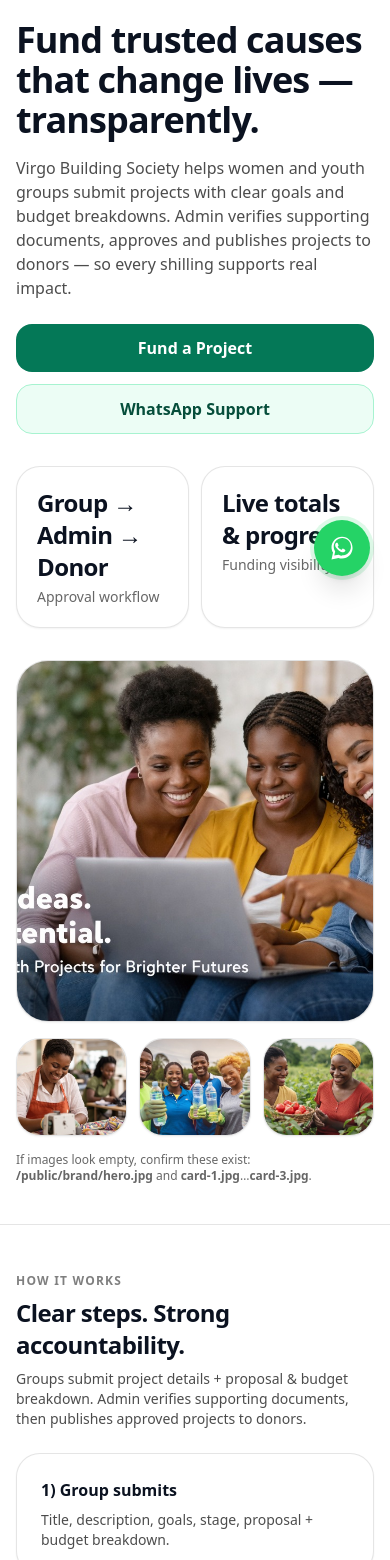
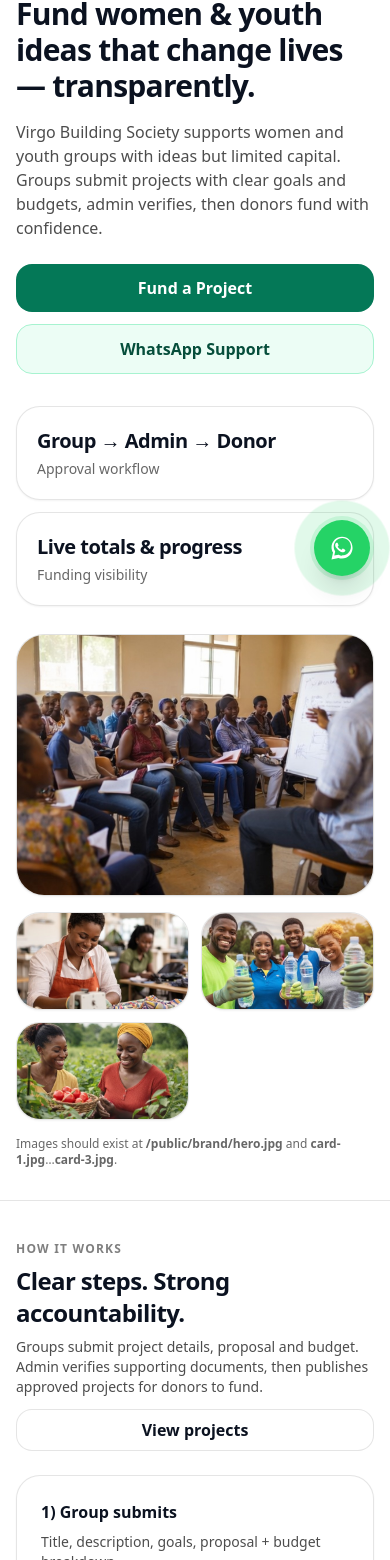
Before and after one commit to mugagamuto/virgo-society-ug, a Next.js app: page / in a window 390 px wide. Shown: the part 248-1808 px from the top of the page. Built offline with nearby package versions, Linux system fonts and the light colour scheme.

Commit message:
Remove dev image warning + update brand images

```diff
--- a/app/page.tsx
+++ b/app/page.tsx
@@ -2,12 +2,11 @@
 
 import React from "react";
 import Link from "next/link";
-import Image from "next/image";
 
 function Stat({ label, value }: { label: string; value: string }) {
   return (
     <div className="rounded-3xl border border-black/10 bg-white p-5 shadow-sm">
-      <div className="text-2xl font-semibold tracking-tight">{value}</div>
+      <div className="text-xl font-semibold tracking-tight sm:text-2xl">{value}</div>
       <div className="mt-1 text-sm text-black/60">{label}</div>
     </div>
   );
@@ -26,20 +25,23 @@ export default function HomePage() {
     <div className="min-h-screen bg-white">
       <div className="pointer-events-none absolute inset-x-0 top-0 -z-10 h-[520px] bg-gradient-to-b from-emerald-50 via-white to-white" />
 
-      {/* NAV (NO admin login here) */}
+      {/* NAV */}
       <header className="border-b border-black/10 bg-white/80 backdrop-blur">
-        <div className="mx-auto flex max-w-6xl items-center justify-between gap-3 px-4 py-5">
+        <div className="mx-auto flex max-w-6xl items-center justify-between px-4 py-4">
+          {/* Optional: add logo here if you want */}
+          <div className="text-sm font-semibold text-black/80">Virgo Building Society</div>
+
           <nav className="flex items-center gap-2">
             <Link
               href="/donors"
-              className="hidden rounded-2xl px-4 py-2 text-base font-semibold text-black/70 hover:bg-black/[0.04] md:inline-flex"
+              className="hidden rounded-2xl px-4 py-2 text-sm font-semibold text-black/70 hover:bg-black/[0.04] sm:inline-flex"
             >
               Fund a Project
             </Link>
 
             <Link
               href="/members/login"
-              className="rounded-2xl border border-black/10 bg-white px-4 py-2 text-base font-semibold hover:bg-black/[0.02]"
+              className="rounded-2xl border border-black/10 bg-white px-4 py-2 text-sm font-semibold hover:bg-black/[0.02]"
             >
               Member Login
             </Link>
@@ -48,8 +50,9 @@ export default function HomePage() {
       </header>
 
       {/* HERO */}
-      <section className="mx-auto max-w-6xl px-4 py-10 md:py-14">
-        <div className="grid items-center gap-8 md:grid-cols-2">
+      <section className="mx-auto max-w-6xl px-4 py-8 sm:py-12">
+        <div className="grid gap-7 md:grid-cols-2 md:items-center">
+          {/* LEFT */}
           <div>
             <div className="flex flex-wrap gap-2">
               <Pill>Verified community projects</Pill>
@@ -57,19 +60,20 @@ export default function HomePage() {
               <Pill>Track every donation</Pill>
             </div>
 
-            <h1 className="mt-5 text-4xl font-semibold tracking-tight md:text-5xl">
-              Fund trusted causes that change lives — transparently.
+            <h1 className="mt-4 text-3xl font-semibold tracking-tight sm:text-4xl md:text-5xl">
+              Fund women & youth ideas that change lives — transparently.
             </h1>
 
             <p className="mt-4 max-w-xl text-base text-black/70">
-              Virgo Building Society helps women and youth groups submit projects with clear goals and budget breakdowns.
-              Admin verifies supporting documents, approves and publishes projects to donors — so every shilling supports real impact.
+              Virgo Building Society supports women and youth groups with ideas but limited capital.
+              Groups submit projects with clear goals and budgets, admin verifies, then donors fund with confidence.
             </p>
 
-            <div className="mt-6 flex flex-col gap-3 sm:flex-row">
+            {/* Buttons: full width on mobile */}
+            <div className="mt-6 grid gap-3 sm:flex sm:flex-row">
               <Link
                 href="/donors"
-                className="inline-flex items-center justify-center rounded-2xl bg-emerald-700 px-5 py-3 text-base font-semibold text-white hover:bg-emerald-800"
+                className="inline-flex w-full items-center justify-center rounded-2xl bg-emerald-700 px-5 py-3 text-base font-semibold text-white hover:bg-emerald-800 sm:w-auto"
               >
                 Fund a Project
               </Link>
@@ -78,55 +82,46 @@ export default function HomePage() {
                 href="https://wa.me/256780787228"
                 target="_blank"
                 rel="noreferrer"
-                className="inline-flex items-center justify-center rounded-2xl border border-emerald-200 bg-emerald-50 px-5 py-3 text-base font-semibold text-emerald-900 hover:bg-emerald-100"
+                className="inline-flex w-full items-center justify-center rounded-2xl border border-emerald-200 bg-emerald-50 px-5 py-3 text-base font-semibold text-emerald-900 hover:bg-emerald-100 sm:w-auto"
               >
                 WhatsApp Support
               </a>
             </div>
 
-            <div className="mt-8 grid grid-cols-2 gap-3">
+            {/* Stats: 1 column on mobile, 2 on larger */}
+            <div className="mt-8 grid gap-3 sm:grid-cols-2">
               <Stat label="Approval workflow" value="Group → Admin → Donor" />
               <Stat label="Funding visibility" value="Live totals & progress" />
             </div>
           </div>
 
+          {/* RIGHT */}
           <div className="space-y-4">
-            {/* REAL images in /public/brand/ */}
-            <div className="relative overflow-hidden rounded-[32px] border border-black/10 bg-black/[0.02] shadow-sm">
-              <Image
+            {/* Hero image with safe height */}
+            <div className="relative overflow-hidden rounded-[28px] border border-black/10 bg-black/[0.02] shadow-sm">
+              <img
                 src="/brand/hero.jpg"
-                alt="Virgo Building Society"
-                width={1400}
-                height={900}
-                priority
-                className="h-[360px] w-full object-cover md:h-[460px]"
+                alt="Virgo Building Society impact"
+                className="h-[260px] w-full object-cover sm:h-[340px] md:h-[460px]"
+                loading="eager"
               />
             </div>
 
-            <div className="grid grid-cols-3 gap-3">
-              {[
-                { src: "/brand/card-1.jpg", alt: "Women and youth innovation" },
-                { src: "/brand/card-2.jpg", alt: "Community projects" },
-                { src: "/brand/card-3.jpg", alt: "Transparent impact" },
-              ].map((item) => (
-                <div
-                  key={item.src}
-                  className="overflow-hidden rounded-3xl border border-black/10 bg-white shadow-sm"
-                >
-                  <Image
-                    src={item.src}
-                    alt={item.alt}
-                    width={600}
-                    height={400}
-                    className="h-24 w-full object-cover md:h-28"
-                  />
-                </div>
-              ))}
+            {/* Cards: 2 columns on mobile for nicer fit */}
+            <div className="grid grid-cols-2 gap-3 sm:grid-cols-3">
+              <div className="overflow-hidden rounded-3xl border border-black/10 bg-white shadow-sm">
+                <img src="/brand/card-1.jpg" alt="Women and youth innovation" className="h-24 w-full object-cover sm:h-28" />
+              </div>
+              <div className="overflow-hidden rounded-3xl border border-black/10 bg-white shadow-sm">
+                <img src="/brand/card-2.jpg" alt="Community project teams" className="h-24 w-full object-cover sm:h-28" />
+              </div>
+              <div className="overflow-hidden rounded-3xl border border-black/10 bg-white shadow-sm">
+                <img src="/brand/card-3.jpg" alt="Transparent impact" className="h-24 w-full object-cover sm:h-28" />
+              </div>
             </div>
 
             <div className="text-xs text-black/60">
-              If images look empty, confirm these exist: <b>/public/brand/hero.jpg</b> and{" "}
-              <b>card-1.jpg</b>…<b>card-3.jpg</b>.
+              Images should exist at <b>/public/brand/hero.jpg</b> and <b>card-1.jpg</b>…<b>card-3.jpg</b>.
             </div>
           </div>
         </div>
@@ -134,19 +129,20 @@ export default function HomePage() {
 
       {/* HOW IT WORKS */}
       <section className="border-t border-black/10 bg-white">
-        <div className="mx-auto max-w-6xl px-4 py-12">
-          <div className="flex items-end justify-between gap-3">
+        <div className="mx-auto max-w-6xl px-4 py-10 sm:py-12">
+          <div className="flex flex-col gap-3 sm:flex-row sm:items-end sm:justify-between">
             <div>
               <div className="text-xs font-semibold tracking-widest text-black/50 uppercase">How it works</div>
               <h2 className="mt-2 text-2xl font-semibold tracking-tight">Clear steps. Strong accountability.</h2>
               <p className="mt-2 max-w-2xl text-sm text-black/70">
-                Groups submit project details + proposal & budget breakdown. Admin verifies supporting documents, then publishes
-                approved projects to donors.
+                Groups submit project details, proposal and budget. Admin verifies supporting documents, then publishes approved
+                projects for donors to fund.
               </p>
             </div>
+
             <Link
               href="/donors"
-              className="hidden rounded-2xl border border-black/10 bg-white px-4 py-2 text-base font-semibold hover:bg-black/[0.02] md:inline-flex"
+              className="inline-flex w-full justify-center rounded-2xl border border-black/10 bg-white px-4 py-2 text-base font-semibold hover:bg-black/[0.02] sm:w-auto"
             >
               View projects
             </Link>
@@ -155,15 +151,15 @@ export default function HomePage() {
           <div className="mt-6 grid gap-4 md:grid-cols-3">
             <div className="rounded-3xl border border-black/10 bg-white p-6 shadow-sm">
               <div className="text-base font-semibold">1) Group submits</div>
-              <p className="mt-2 text-sm text-black/70">Title, description, goals, stage, proposal + budget breakdown.</p>
+              <p className="mt-2 text-sm text-black/70">Title, description, goals, proposal + budget breakdown.</p>
             </div>
             <div className="rounded-3xl border border-black/10 bg-white p-6 shadow-sm">
               <div className="text-base font-semibold">2) Admin verifies</div>
-              <p className="mt-2 text-sm text-black/70">Supporting documents are admin-only. Approve/reject with notes.</p>
+              <p className="mt-2 text-sm text-black/70">Supporting documents stay private. Approve/reject with notes.</p>
             </div>
             <div className="rounded-3xl border border-black/10 bg-white p-6 shadow-sm">
               <div className="text-base font-semibold">3) Donors fund</div>
-              <p className="mt-2 text-sm text-black/70">Approved projects appear publicly with proposal + budget + progress.</p>
+              <p className="mt-2 text-sm text-black/70">Approved projects go public with budget + progress updates.</p>
             </div>
           </div>
         </div>
@@ -171,17 +167,17 @@ export default function HomePage() {
 
       {/* FOOTER */}
       <footer className="border-t border-black/10 bg-white">
-        <div className="mx-auto max-w-6xl px-4 py-10">
-          <div className="flex flex-col gap-4 md:flex-row md:items-center md:justify-between">
+        <div className="mx-auto max-w-6xl px-4 py-8 sm:py-10">
+          <div className="flex flex-col gap-4 sm:flex-row sm:items-center sm:justify-between">
             <div>
               <div className="text-base font-semibold">Virgo Building Society</div>
               <div className="mt-1 text-xs text-black/60">Transparency-first community funding.</div>
             </div>
 
-            <div className="flex flex-wrap gap-2">
+            <div className="grid w-full gap-2 sm:flex sm:w-auto">
               <Link
                 href="/donors"
-                className="rounded-2xl border border-black/10 bg-white px-4 py-2 text-base font-semibold hover:bg-black/[0.02]"
+                className="inline-flex w-full justify-center rounded-2xl border border-black/10 bg-white px-4 py-2 text-base font-semibold hover:bg-black/[0.02] sm:w-auto"
               >
                 Fund a Project
               </Link>
@@ -189,7 +185,7 @@ export default function HomePage() {
                 href="https://wa.me/256780787228"
                 target="_blank"
                 rel="noreferrer"
-                className="rounded-2xl bg-black px-4 py-2 text-base font-semibold text-white hover:bg-black/90"
+                className="inline-flex w-full justify-center rounded-2xl bg-black px-4 py-2 text-base font-semibold text-white hover:bg-black/90 sm:w-auto"
               >
                 WhatsApp
               </a>
```
Also changed, not shown: public/brand/hero.jpg.
